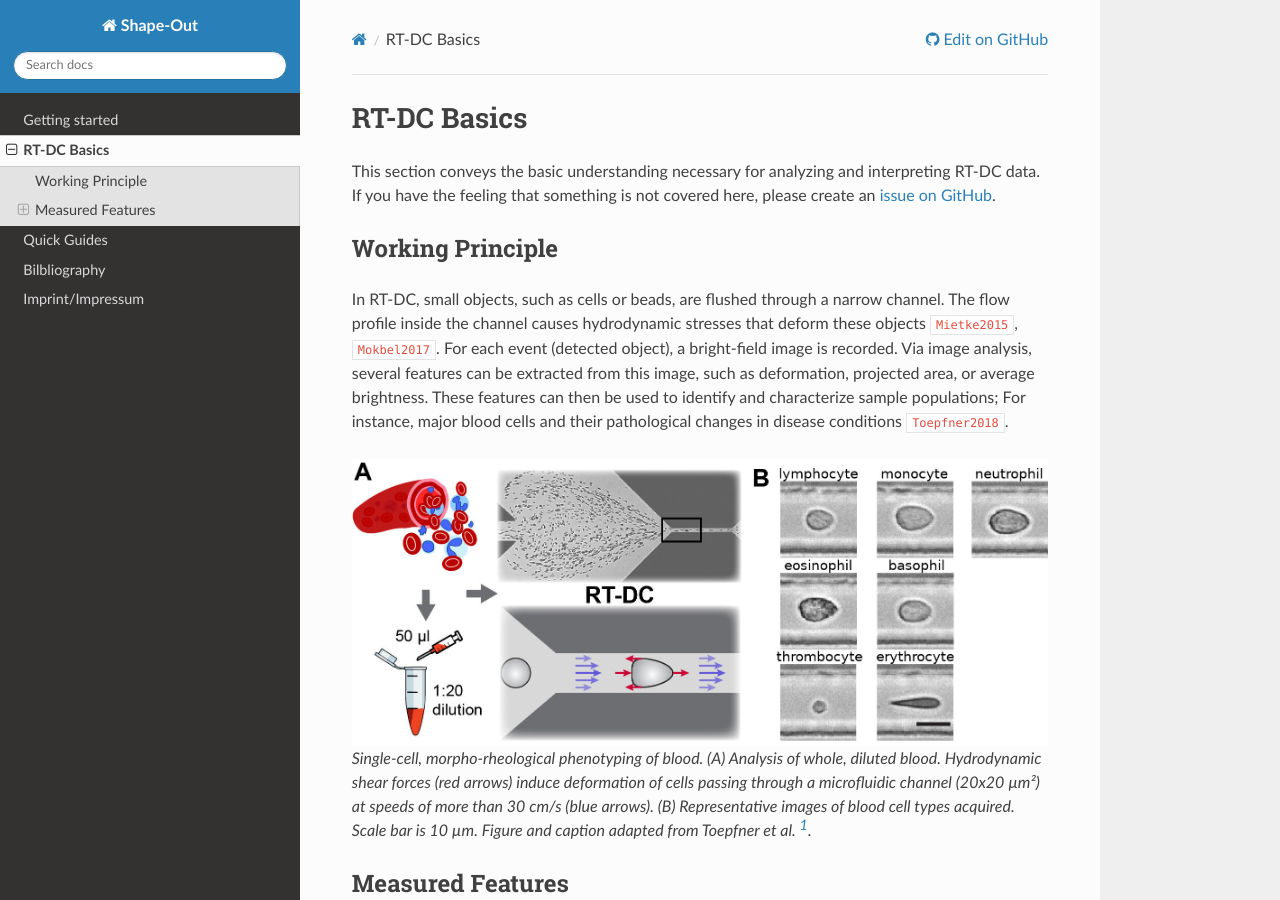
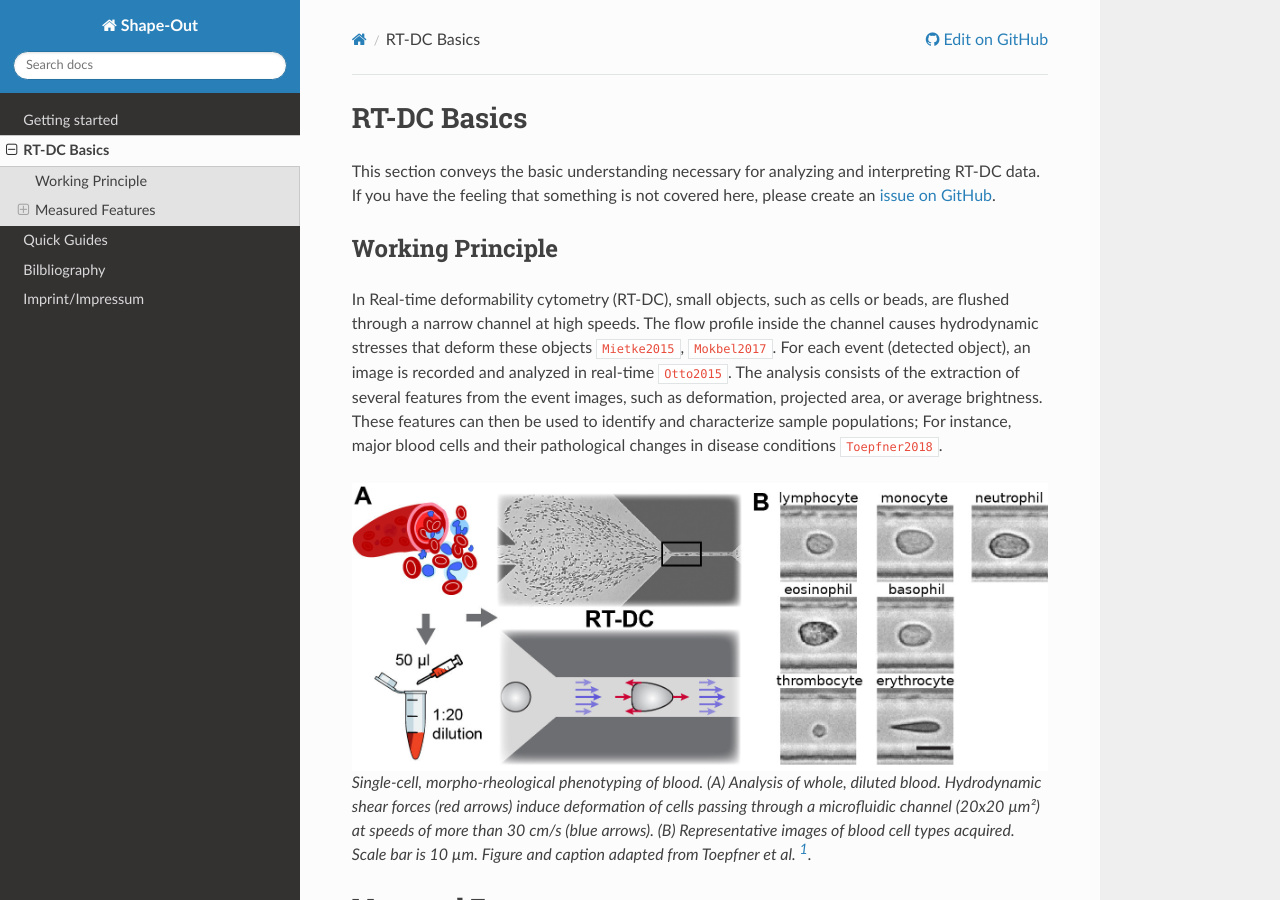
Before and after one commit to ZELLMECHANIK-DRESDEN/ShapeOut, a Sphinx documentation site: the page built from docs/sec_rtdc_basics.rst, in a window 1280 px wide and 900 px high. Built offline with Sphinx 7.4.7 and the Read the Docs theme 2.0.0, drawn with Linux system fonts in a browser that asks for light colours; pages that are not in the unit, such as notebooks, are missing from menus; the version number could not be read and is left out; cross-references to code outside the pages are shown as plain code.

Commit message:
docs: add Otto2015 reference

```diff
--- a/docs/sec_rtdc_basics.rst
+++ b/docs/sec_rtdc_basics.rst
@@ -8,11 +8,14 @@ covered here, please create an
 
 Working Principle
 =================
-In RT-DC, small objects, such as cells or beads, are flushed through a narrow
-channel. The flow profile inside the channel causes hydrodynamic stresses
-that deform these objects :cite:`Mietke2015`, :cite:`Mokbel2017`. For each
-event (detected object), a bright-field image is recorded. Via image analysis,
-several features can be extracted from this image, such as deformation,
+In Real-time deformability cytometry (RT-DC), small objects, such as cells
+or beads, are flushed through a narrow channel at high speeds.
+The flow profile inside the channel causes hydrodynamic stresses
+that deform these objects :cite:`Mietke2015`, :cite:`Mokbel2017`.
+For each event (detected object), an image is recorded and analyzed
+in real-time :cite:`Otto2015`.
+The analysis consists of the extraction of several features from the event
+images, such as deformation,
 projected area, or average brightness.
 These features can then be used to identify and characterize sample populations;
 For instance, major blood cells and their pathological
--- a/docs/shapeout.bib
+++ b/docs/shapeout.bib
@@ -107,4 +107,17 @@
   doi       = {10.1201/9781420035445.ch5},
 }
 
+@Article{Otto2015,
+  author    = {Oliver Otto and Philipp Rosendahl and Alexander Mietke and Stefan Golfier and Christoph Herold and Daniel Klaue and Salvatore Girardo and Stefano Pagliara and Andrew Ekpenyong and Angela Jacobi and Manja Wobus and Nicole Töpfner and Ulrich F Keyser and Jörg Mansfeld and Elisabeth Fischer-Friedrich and Jochen Guck},
+  title     = {Real-time deformability cytometry: on-the-fly cell mechanical phenotyping},
+  journal   = {Nature Methods},
+  year      = {2015},
+  volume    = {12},
+  number    = {3},
+  pages     = {199--202},
+  month     = {feb},
+  doi       = {10.1038/nmeth.3281},
+  publisher = {Springer Nature},
+}
+
 @Comment{jabref-meta: databaseType:bibtex;}
```
